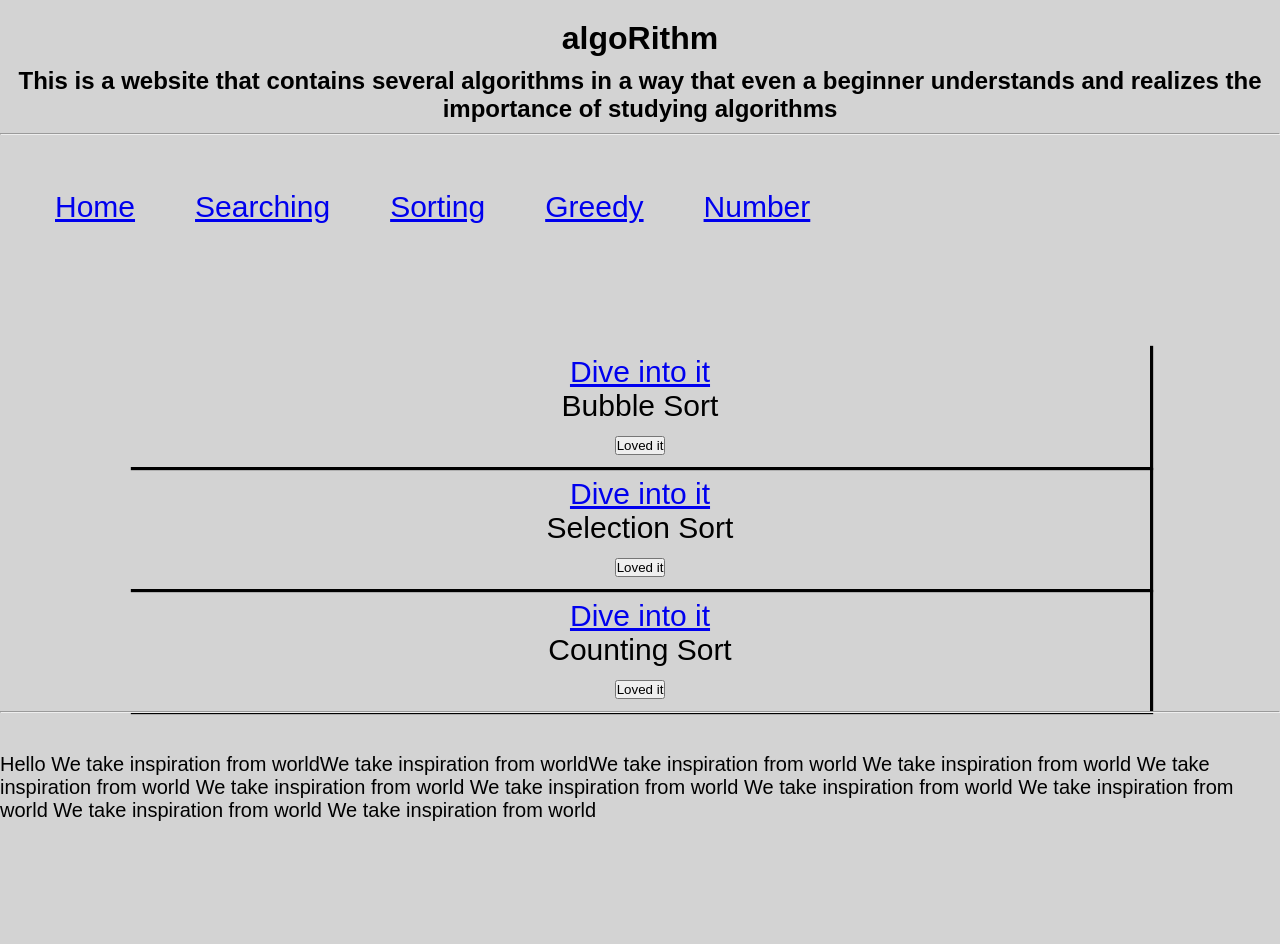
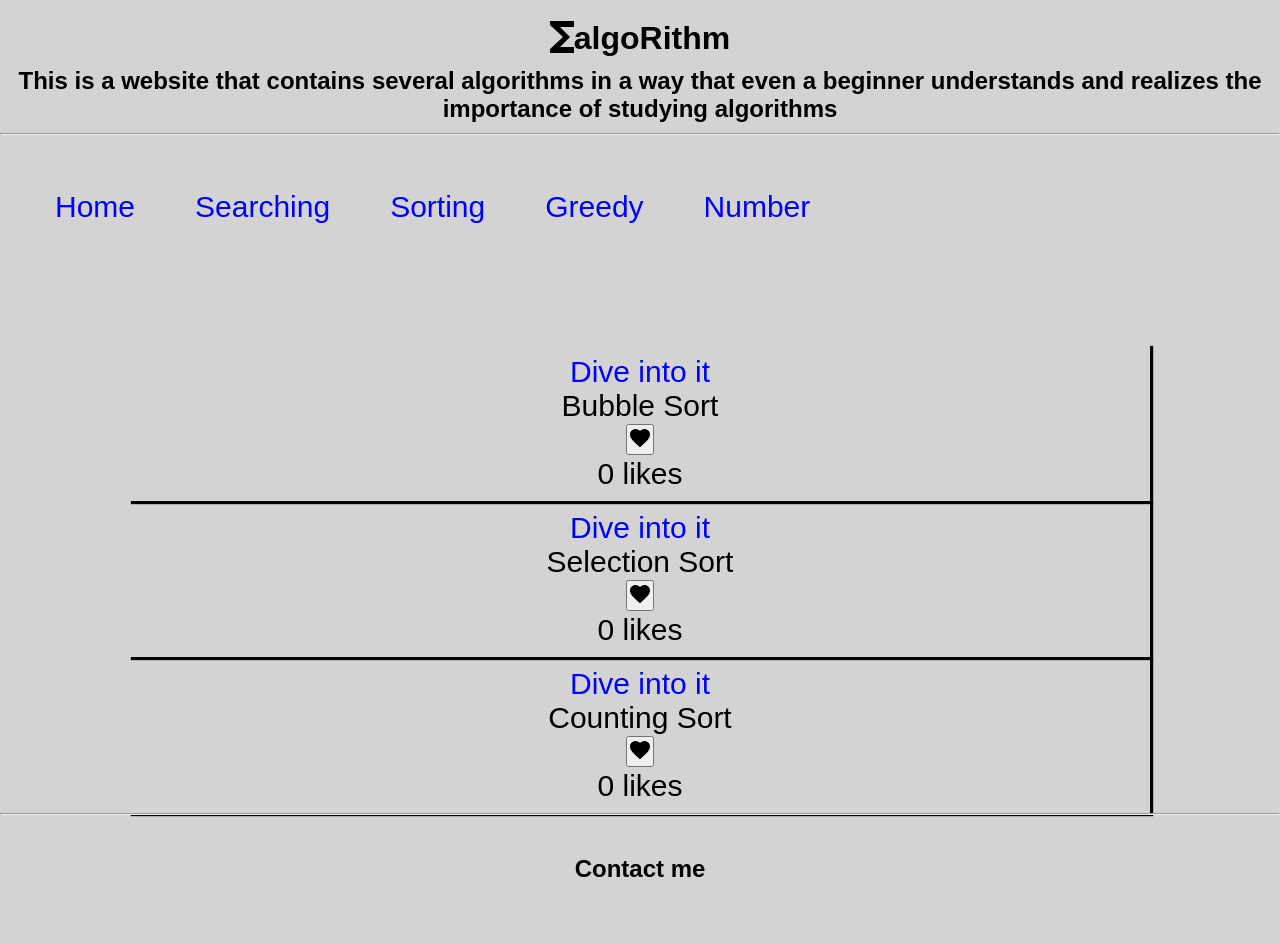
Before and after one commit to maaz-bin-asad/algoRithm, a React (Create React App) app: page /sorting in a window 1280 px wide. Shown: the top 944 px of the page. Before the commit the page ends 822 px from the top, so only its background shows below. Built offline with nearby package versions, Linux system fonts and the light colour scheme.

Commit message:
Add social media icons

```diff
--- a/package.json
+++ b/package.json
@@ -3,6 +3,8 @@
   "version": "0.1.0",
   "private": true,
   "dependencies": {
+    "@material-ui/core": "^4.10.0",
+    "@material-ui/icons": "^4.9.1",
     "@testing-library/jest-dom": "^4.2.4",
     "@testing-library/react": "^9.5.0",
     "@testing-library/user-event": "^7.2.1",
--- a/public/index.html
+++ b/public/index.html
@@ -108,7 +108,19 @@
     }
 
    .footer .container ul li{
-     font-size: 20px;
+     font-size: 30px;
+     margin-left: 30%;
+     list-style: none;
+
+   }
+
+   .footer .container ul li a{
+     text-decoration: none;
+     color: black;
+   }
+   .link{
+     text-decoration: none;
+     color: blue;
    }
    .card{
      text-align: center;
@@ -118,6 +130,22 @@
      padding: 10px  ;
      font-size: 30px;
 
+
+   }
+   .svg_icons{
+     transform: scale(5);
+     margin-left: 30px;
+     margin-top: 20px;
+     margin-bottom: 10px;
+     float: left;
+     margin: 100px;
+   }
+   .svg_icons:hover{
+     box-shadow: 1px 1px 1px 1px;
+     border-radius: 20px;
+   }
+   .svg_icons1{
+     transform: scale(2);
    }
   </style>
   <body bgcolor="white">
--- a/src/App.js
+++ b/src/App.js
@@ -1,5 +1,6 @@
-import React, { Component, useState } from 'react'
+import React, { useState } from 'react'
 import Home from './Home'
+import FunctionsIcon from '@material-ui/icons/Functions'
 import Sorting from './sorting'
 import { Switch,Route,BrowserRouter } from 'react-router-dom'
 import Searching from './searching'
@@ -20,7 +21,7 @@ const App=()=>{
 
 <BrowserRouter>
 <div>
-    <h1>algoRithm</h1>
+    <h1><FunctionsIcon className="svg_icons1"/>algoRithm</h1>
     <h2>This is a website that contains several algorithms in a way that even a beginner understands and realizes the importance of studying algorithms</h2>
     <hr />
 <Header />
--- a/src/Footer.js
+++ b/src/Footer.js
@@ -1,19 +1,17 @@
 import React , { Component } from 'react'
+import GitHubIcon from '@material-ui/icons/GitHub'
+import FacebookIcon from '@material-ui/icons/Facebook'
+import LinkedInIcon from '@material-ui/icons/LinkedIn'
+
 function Footer(props){
     return (
 <div className="footer">
     <div className="container">
         <ul>
-            <li>Hello We take inspiration from worldWe take inspiration from worldWe take inspiration from world
-            We take inspiration from world
-            We take inspiration from world
-            We take inspiration from world
-            We take inspiration from world
-            We take inspiration from world
-            We take inspiration from world
-            We take inspiration from world
-            We take inspiration from world
-            </li>
+            <h2>Contact me</h2>
+            <li><a href="https://github.com/"><GitHubIcon className="svg_icons"/></a></li>
+            <li><a href="https://www.facebook.com/"><FacebookIcon className="svg_icons"/></a></li>
+            <li><a href="https://in.linkedin.com/"><LinkedInIcon className="svg_icons"/></a></li>
         </ul>
 
     </div>
--- a/src/Header.js
+++ b/src/Header.js
@@ -5,11 +5,11 @@ const Header=()=>{
 
         <div className="header">
             <ul className='box'>
-                <li><Link to="home">Home</Link></li>
-                <li><Link to="/searching">Searching</Link></li>
-                <li><Link to="/sorting">Sorting</Link></li>
-                <li><Link to="/greedy">Greedy</Link></li>
-                <li><Link to="/number">Number</Link></li>
+                <li><Link to="home" className="link">Home</Link></li>
+                <li><Link to="/searching" className="link">Searching</Link></li>
+                <li><Link to="/sorting" className="link">Sorting</Link></li>
+                <li><Link to="/greedy" className="link">Greedy</Link></li>
+                <li><Link to="/number" className="link">Number</Link></li>
             </ul>
         </div>
     )
--- a/src/searching.js
+++ b/src/searching.js
@@ -1,6 +1,7 @@
 import { Card, CardImg, CardImgOverlay, CardText, CardBody,
     CardTitle } from 'reactstrap';
     import React,{ Component } from 'react'
+    import FavoriteIcon from '@material-ui/icons/Favorite';
 
 class Searching extends Component {
 
@@ -48,12 +49,12 @@ class Searching extends Component {
               <div  className="col-12 col-md-5 m-1">
                 <Card key={search.id}
                   onClick={() => this.onDishSelect(search)}>
-                      <a href="#card">Dive into it</a>
+                      <a href="#card" className="link">Dive into it</a>
                                     <CardImgOverlay>
                       <CardTitle>{search.name}</CardTitle>
                   </CardImgOverlay>
-                  <button onClick={this.like.bind(this)} value={search.id}>Loved it</button>
-                  <p>{search.likes}</p>
+                  <button onClick={this.like.bind(this)} value={search.id}><FavoriteIcon /></button>
+                  <p>{search.likes} likes</p>
 
                 </Card>
               </div>
--- a/src/shared/searching.js
+++ b/src/shared/searching.js
@@ -5,13 +5,13 @@ export const SEARCHING =
             name: "Linear Search",
             detail: "A linear search algorithms starts from the first index and compares each element with the desired key. If the value of both matches, it returns True else it continues the loop. It is to notice that this algorithm may take very long to find an element if this is placed at the end of the list and the sequence is very large. Binary search is always preferred over this algorithm. Suppose,you have a sequence [2,4,5,2] and you need to find 5. The algorithm will first compare 2 with 5. Since, the value doesn't match, it goes further and stops at index 2.",
             image:'linear.png',
-            likes:null
+            likes:0
         },
         {
             id: 1,
             name: "Binary Search",
             detail: "A binary search algorithm is widely used searching algorithm due to its less worst case complexity. It is a divid and conquer algorithm means that it divides a problem into many parts and individually solves it. A neccessary condition for this algorithm to work is that the given array should be sorted. This algorithm works well even with large numbers and large sized arrays. For instance, You have a list of 4 numbers - [1,4,2,3,7] and you want to find where does number 7 lies in the list. One alternative of this is the linear sort which may has to go through entire list to find certain element. On the other hand,if the array gets sorted and we first target the middle element, we can compare the desired element with the middle element. If the desired element is greater than the middle element, it will definitely be in the right side of the list. In this way, left list is skipped and also, our essential time gets saved.The process keeps on repeating iteratively or recursively untill the element is found. The worst case complexity of this algorithm is O(log n). ",
-            likes:null
+            likes:0
         }
 
     ];
--- a/src/shared/sorting.js
+++ b/src/shared/sorting.js
@@ -4,18 +4,18 @@ export const SORTING =
             id:1,
             name:"Bubble Sort",
             detail:"Bubble sort algorithm starts from the first element and keeps on comparing the next element woth the next element. If the next element is smaller than the current one, they both gets swapped otherwise the the loop continues. In every round, one element reaches it's correct position. Therefore,if given array has n elements, it would take n-1 rounds for all the elements to reach their correct positions.",
-            likes:null
+            likes:0
         },
         {
             id:2,
             name:"Selection Sort",
             detail:"Selection sort works in a way that it reserves first element and compares the remaining elements with the first. If any of the remaining element is smaller than first, they both get swapped. After one round of camparison, the first element of array is shifted by one position and again, the similar procedure goes on.",
-            likes:null
+            likes:0
         },
         {
             id:3,
             name:"Counting Sort",
             detail:"The counting sort works in a way that it needs not to compare any element for sorting the array. Instead it first counts frequency of each element and stores in a seperate sequence. In the second array,it counts one by one that how many elements are smaller or equal to each element.  At last, it places each element at the position such that all elements smaller than it will come before it. The procedure goes on for every element. For instance, if you have sequence of [2,1,3]. It creates a new sequence whose index are the elements of previos array and will be sorted. The new array would then be [0,1,1,1]. Since,we do not have 0 in array. It's value is 0 in new array. The second step is to count how many numbers are smaller than or equal to particular element. The array will now look like [0,1,1,3]. The last step is to pick elements from the first array and place it at the suitable index in new array that will be the result. For instance, value 3 has 3 elements smaller or equal to it. It will be placed at index 2 of new array. Repeating this for all element will result in the sorted array-[1,2,3] ",
-            likes:null
+            likes:0
         }
             ];
--- a/src/sorting.js
+++ b/src/sorting.js
@@ -1,6 +1,9 @@
 import { Card, CardImg, CardImgOverlay, CardText, CardBody,
     CardTitle } from 'reactstrap';
     import React,{ Component } from 'react'
+    import FavoriteIcon from '@material-ui/icons/Favorite';
+
+
 
 class Sorting extends Component {
 
@@ -47,12 +50,13 @@ class Sorting extends Component {
               <div  className="col-12 col-md-5 m-1">
                 <Card key={sort.id}
                   onClick={() => this.onDishSelect(sort)}>
-                      <a href="#card">Dive into it</a>
+                      <a href="#card" className="link">Dive into it</a>
                                     <CardImgOverlay>
                       <CardTitle>{sort.name}</CardTitle>
                   </CardImgOverlay>
-                   <button onClick={this.like.bind(this)} value={sort.id}>Loved it</button>
-            <p>{sort.likes}</p>
+                   <button onClick={this.like.bind(this)} value={sort.id}><FavoriteIcon/></button>
+            <p>{sort.likes} likes</p>
+
                 </Card>
 
               </div>
```
Also changed, not shown: 1 other file (tests, documents, lock files or other folders).
